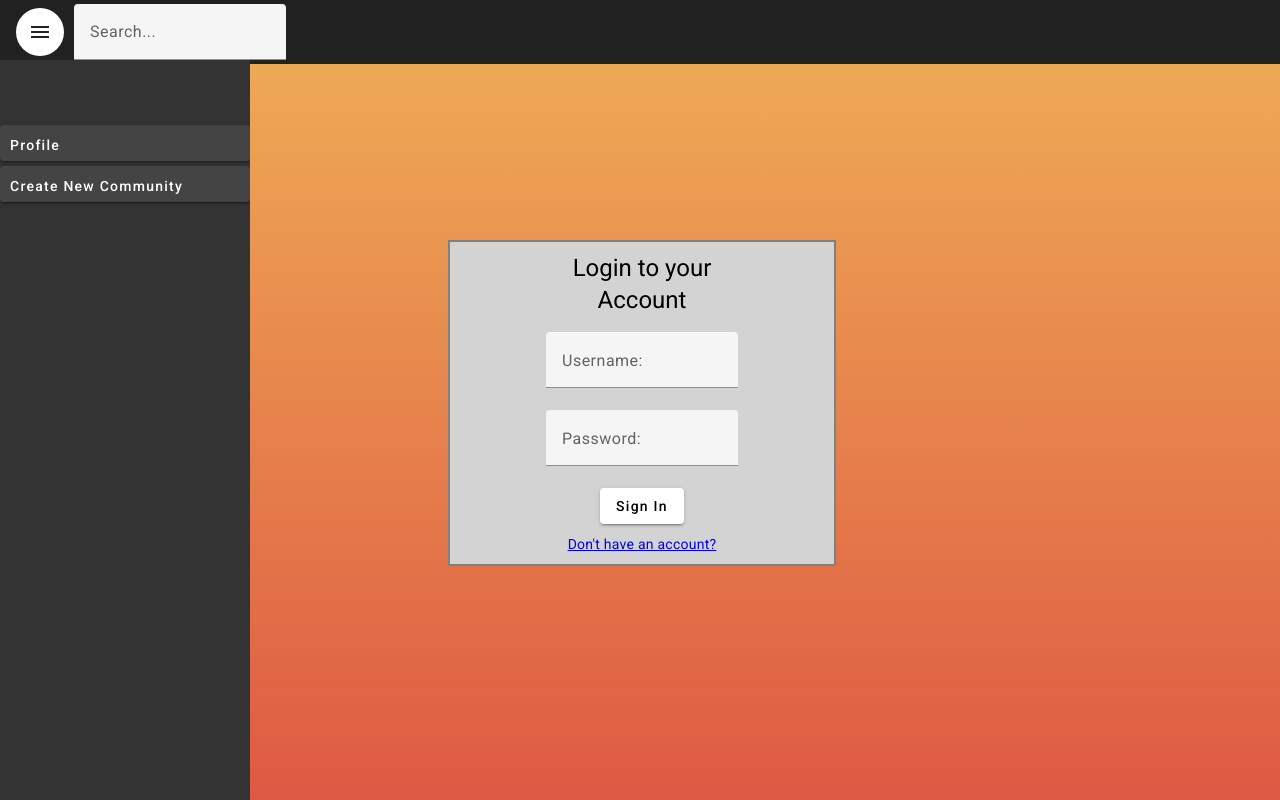
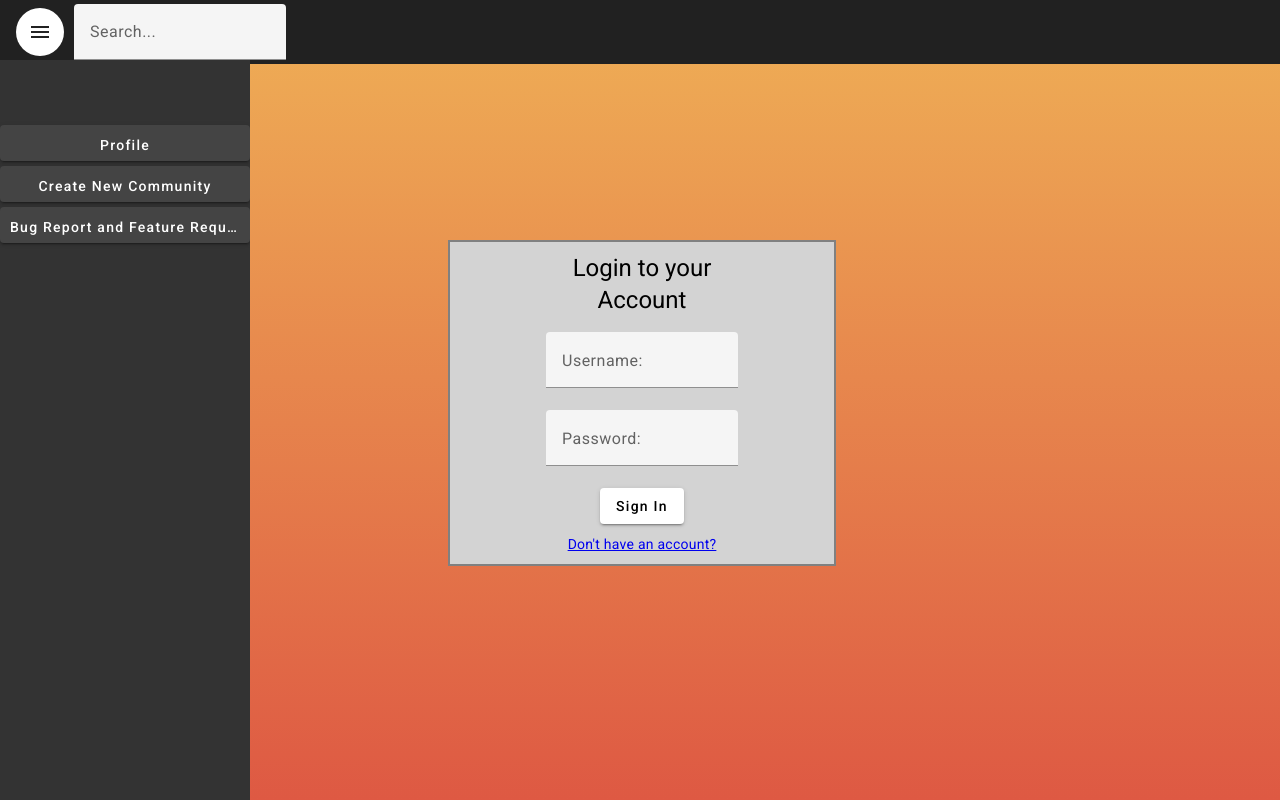
Before and after one commit to F23-CS-407/project, an Angular app in the folder frontend/: page /login in a window 1280 px wide. Both pictures are taken after a click on the button "menu". Built offline with nearby package versions, Linux system fonts and the light colour scheme.

Commit message:
more changes for bug report button

```diff
--- a/frontend/src/app/app.component.css
+++ b/frontend/src/app/app.component.css
@@ -66,7 +66,10 @@
   width: 100%;
   padding: 10px;
   margin: 5px 0;
-  text-align: left;
+  text-align: center; /* Center the text horizontally */
+  white-space: nowrap; /* Prevent text from wrapping to the next line */
+  overflow: hidden; /* Hide overflowing text */
+  text-overflow: ellipsis; /* Display an ellipsis (...) when text overflows */
   background-color: #444;
   color: #fff;
   border: none;
@@ -77,6 +80,7 @@
 .side_panel button:hover {
   background-color: #555;
 }
+
 
 /* Show the side panel when it has the 'show' class */
 .side_panel.show {
--- a/frontend/src/app/app.component.html
+++ b/frontend/src/app/app.component.html
@@ -42,5 +42,6 @@
     <!-- Move your buttons here -->
     <button (click)="toProfile()" mat-raised-button  class="newCommunity">Profile</button>
     <button (click)="toCreateCommunity()" mat-raised-button class="newCommunity">Create New Community</button>
+    <button (click)="toBugReport()" mat-raised-button class="newCommunity">Bug Report and Feature Request</button>
   </div>
 </div>
--- a/frontend/src/app/app.component.ts
+++ b/frontend/src/app/app.component.ts
@@ -67,6 +67,11 @@ performSearch(event: any) {
     this.router.navigateByUrl('/new_community')
   }
 
+  toBugReport() {
+    this.sidePanelVisible = false;
+    this.router.navigateByUrl('/bug_report')
+  }
+
   toggleSidePanel() {
     this.sidePanelVisible = !this.sidePanelVisible;
     this.searchResults = [];
```
